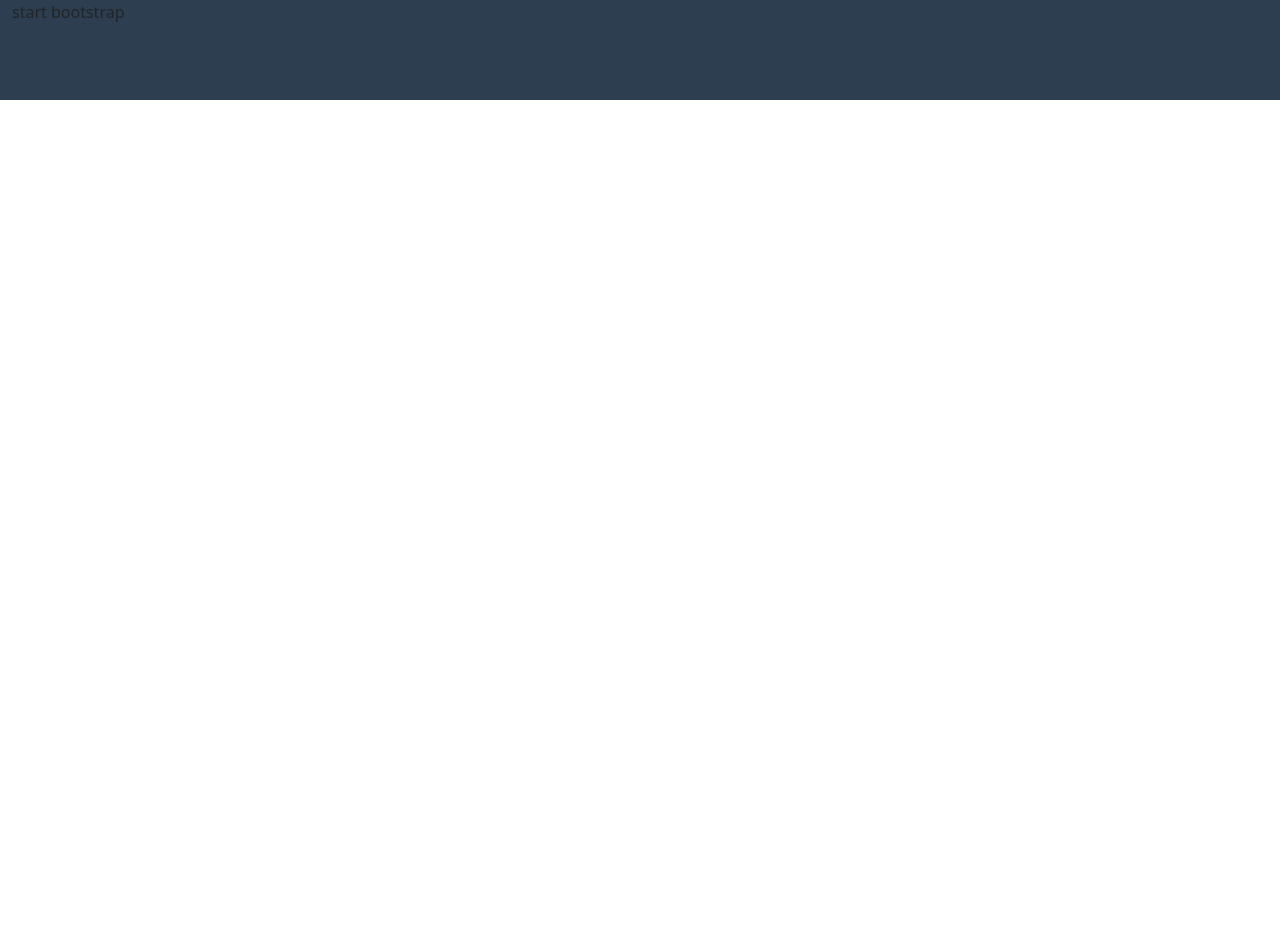
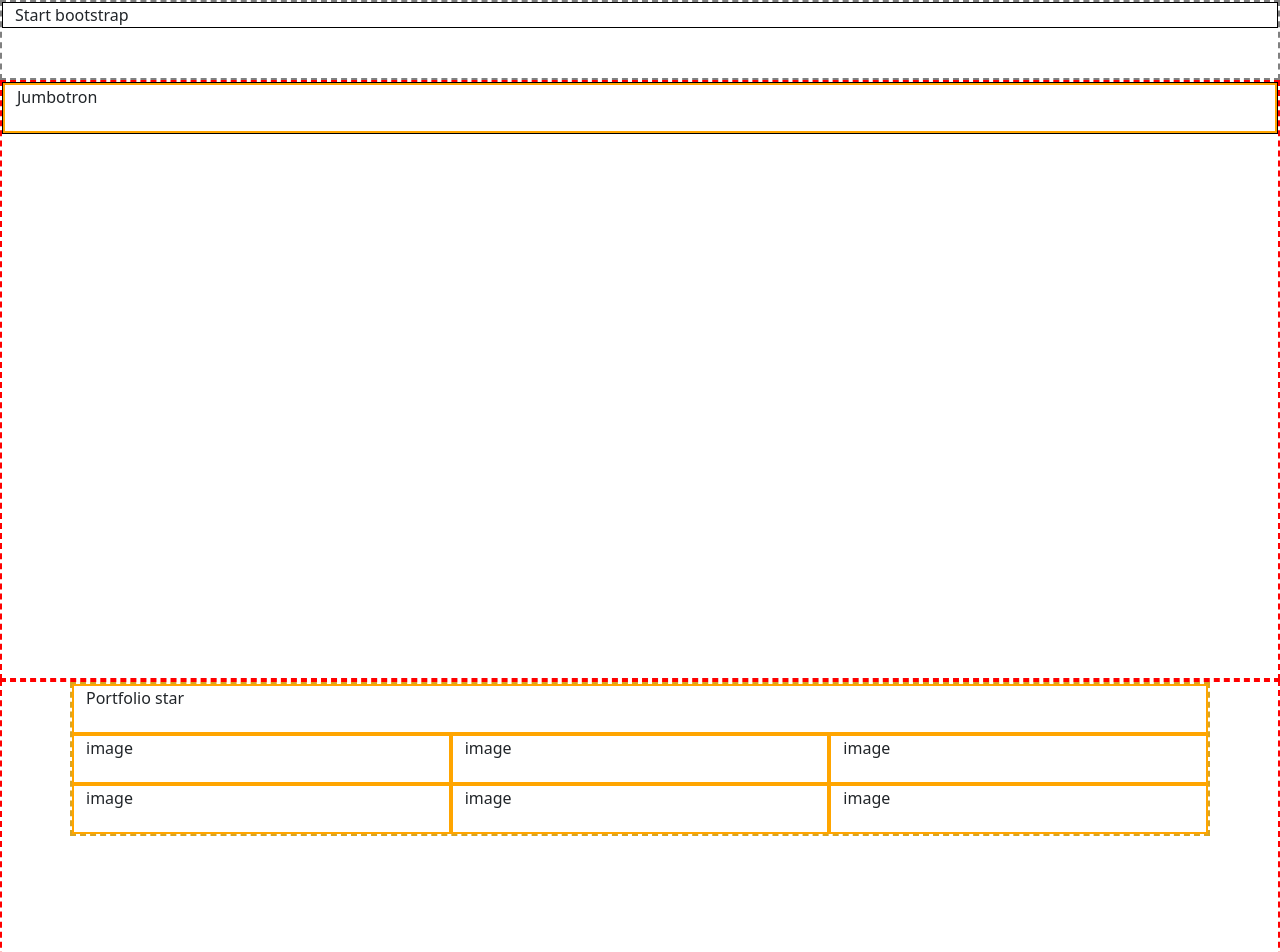
Before and after one commit to Alberto-Bruno/html-css-bootstrap-freelancer, a plain HTML site: page index.html in a window 1280 px wide. Shown: the top 952 px of the page. Before the commit the page ends 800 px from the top, so only its background shows below. Drawn offline with nearby package versions, Linux system fonts and the light colour scheme.

Commit message:
jumbotron

```diff
--- a/css/style.css
+++ b/css/style.css
@@ -1,4 +1,26 @@
-.container, .container-fluid {
-    min-height: 100px;
-    background-color: #2c3e50;
+.container-fluid {
+    border: 1px solid black;
 }
+
+.container {
+    border: 2px dashed goldenrod;
+}
+
+header {
+    height: 80px;
+    border: 2px dashed gray;
+}
+
+form {
+    min-height: 350px;
+}
+
+section {
+    border: 2px dashed red;
+    min-height: 600px;
+}
+
+[class^='col'] {
+    border: 2px solid orange;
+    min-height: 50px;
+}
--- a/index.html
+++ b/index.html
@@ -19,17 +19,33 @@
         <link rel="stylesheet" href="css/style.css">
     </head>
     <body>
-       <header>
-        <div class="container-fluid">
-            <div class="row h-100 align-items-center">
-                <div class="col-6">start bootstrap</div>
-                <div class="col-6 text-end"></div>
+        <header>
+            <div class="container-fluid">Start bootstrap</div>
+        </header>
+
+        <section class="jumbotron">
+            <div class="container-fluid">
+                <div class="row">
+                    <div class="col">Jumbotron</div>
+                </div>
             </div>
+       </section>
 
-            <div class="row h-100">
-                <div class="col-12"></div>
+
+        <section id="portfolio">
+            <div class="container">
+                <div class="row">
+                    <div class="col-12">Portfolio star</div>
+                </div>
+                <div class="row">
+                    <div class="col-12 col-md-6 col-lg-4">image</div>
+                    <div class="col-12 col-md-6 col-lg-4">image</div>
+                    <div class="col-12 col-md-6 col-lg-4">image</div>
+                    <div class="col-12 col-md-6 col-lg-4">image</div>
+                    <div class="col-12 col-md-6 col-lg-4">image</div>
+                    <div class="col-12 col-md-6 col-lg-4">image</div>
+                </div>
             </div>
-        </div>
-       </header>
+        </section>
     </body>
 </html>
```
